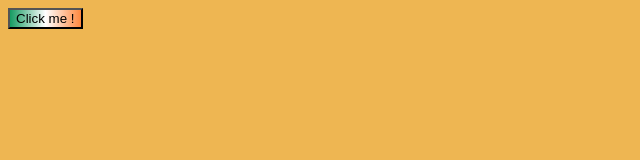
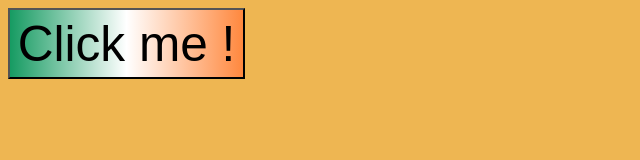
Before and after one commit to BastienRodz/piscine_discovery_web, a plain HTML site: page cell03/ex00/background.html in a window 1280 px wide. Both pictures are taken after a click on the button "Click me !". Shown: the whole page, without its empty margins (0-640 px from the left). Drawn offline with Linux system fonts and the light colour scheme.

Commit message:
Saving my code

```diff
--- a/cell03/ex00/background.css
+++ b/cell03/ex00/background.css
@@ -1,9 +1,6 @@
 @import url('https://fonts.googleapis.com/css?family=Open+Sans');
-
-.bottom {
-    margin-top: 50px;
-}
 
 .bottom_button {
     background: linear-gradient(90deg, #169B62 , white, #FF883E);
+    font-size: 3rem;
 }
--- a/cell03/ex00/background.html
+++ b/cell03/ex00/background.html
@@ -9,6 +9,6 @@
     <title>Click me !</title>
 </head>
 <body>
-    <button class="bottom_button" onclick="changeColor()">Click me !</button>
+    <button class="bottom_button" id="the-button" onclick="changeColor()">Click me !</button>
 </body>
 </html>
--- a/cell03/ex00/background.js
+++ b/cell03/ex00/background.js
@@ -19,7 +19,26 @@ function randomHexColor() {
     return "#" + hr + hg + hb;
 }
 
+size = 3;
+
+function makeBtnBigger() {
+    var btn = document.getElementById("the-button");
+    var height = btn.offsetHeight;
+    var width = btn.offsetWidth;
+
+    var newHeight;
+    var newWidth;
+
+    newWidth = width + 10;
+    newHeight = height + 10;
+    size += 0.1;
+    btn.style.width = newWidth + 'px';
+    btn.style.height = newHeight + 'px';
+    btn.style.fontSize = size + 'rem'
+}
+
 function changeColor() {
     let hex = randomHexColor();
+    makeBtnBigger();
     document.body.style.background = hex;
 }
```
Also changed, not shown: cell03/ex03/todo.js (+37 -3 lines).
